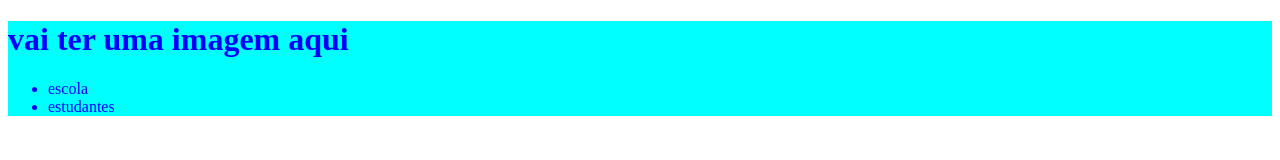
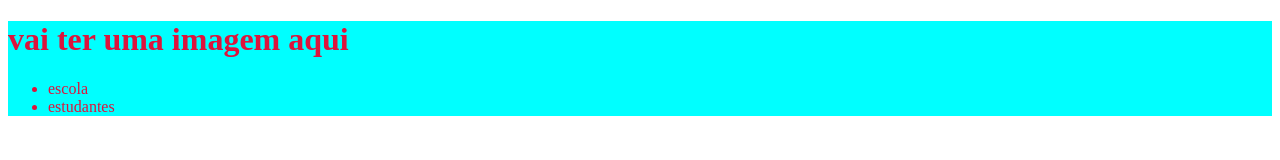
Before and after one commit to arvore09/siteescola8, a plain HTML site: page index.html in a window 1280 px wide. Drawn offline with Linux system fonts and the light colour scheme.

Commit message:
passos html

```diff
--- a/style.css
+++ b/style.css
@@ -1 +1 @@
-header{background-color: aqua;color: blue;}
+header{background-color: aqua;color: crimson;}
```
